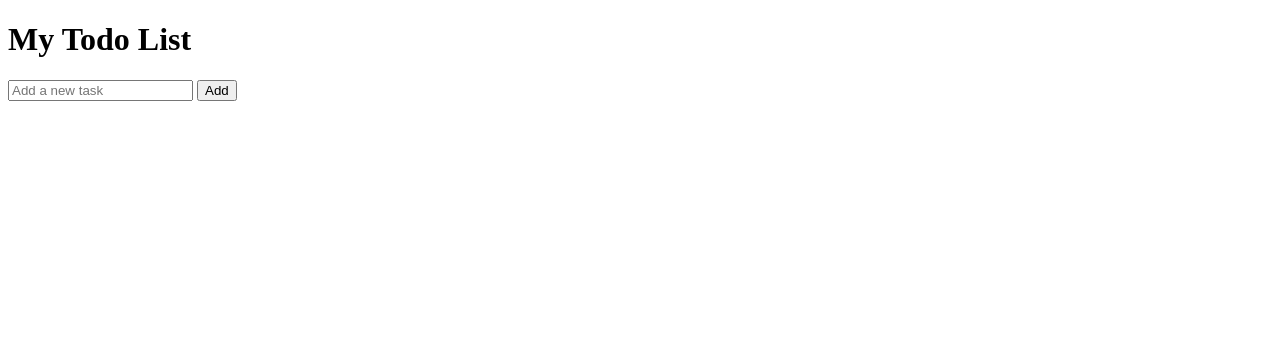
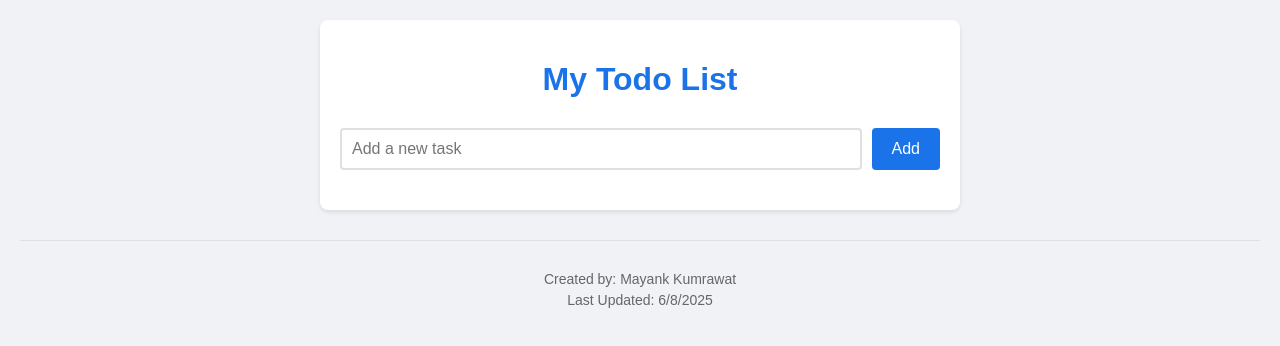
Before and after one commit to Mayankkkkk2207/TO-DO-LIST, a plain HTML site: page index.html in a window 1280 px wide. Drawn offline with Linux system fonts and the light colour scheme.

Commit message:
Some changes and CSS

```diff
--- a/index.html
+++ b/index.html
@@ -4,6 +4,7 @@
     <meta charset="UTF-8">
     <meta name="viewport" content="width=device-width, initial-scale=1.0">
     <title>Todo List</title>
+    <link rel="stylesheet" href="style.css">
 </head>
 <body>
     <div class="container">
@@ -18,5 +19,17 @@
             <!-- Tasks will be added here dynamically -->
         </ul>
     </div>
+
+    <hr>
+
+    <footer>
+        <p>Created by: Mayank Kumrawat</p>
+        <p>Last Updated: <span id="currentDate"></span></p>
+    </footer>
+
+    <script>
+        // Auto update the current date
+        document.getElementById('currentDate').textContent = new Date().toLocaleDateString();
+    </script>
 </body>
 </html>
--- /dev/null
+++ b/style.css
@@ -0,0 +1,90 @@
+body {
+    font-family: Arial, sans-serif;
+    background-color: #f0f2f5;
+    margin: 0;
+    padding: 20px;
+}
+
+.container {
+    max-width: 600px;
+    margin: 0 auto;
+    background-color: white;
+    padding: 20px;
+    border-radius: 8px;
+    box-shadow: 0 2px 4px rgba(0, 0, 0, 0.1);
+}
+
+h1 {
+    color: #1a73e8;
+    text-align: center;
+    margin-bottom: 30px;
+}
+
+.input-section {
+    display: flex;
+    gap: 10px;
+    margin-bottom: 20px;
+}
+
+#taskInput {
+    flex: 1;
+    padding: 10px;
+    border: 2px solid #e0e0e0;
+    border-radius: 4px;
+    font-size: 16px;
+}
+
+button {
+    background-color: #1a73e8;
+    color: white;
+    border: none;
+    padding: 10px 20px;
+    border-radius: 4px;
+    cursor: pointer;
+    font-size: 16px;
+}
+
+button:hover {
+    background-color: #1557b0;
+}
+
+#taskList {
+    list-style: none;
+    padding: 0;
+}
+
+#taskList li {
+    display: flex;
+    align-items: center;
+    padding: 12px;
+    background-color: #f8f9fa;
+    margin-bottom: 8px;
+    border-radius: 4px;
+    transition: background-color 0.2s;
+}
+
+#taskList li:hover {
+    background-color: #f1f3f4;
+}
+
+input[type="checkbox"] {
+    margin-right: 12px;
+    width: 18px;
+    height: 18px;
+}
+
+hr {
+    margin: 30px 0;
+    border: none;
+    border-top: 1px solid #e0e0e0;
+}
+
+footer {
+    text-align: center;
+    color: #666;
+    font-size: 14px;
+}
+
+footer p {
+    margin: 5px 0;
+}
```
